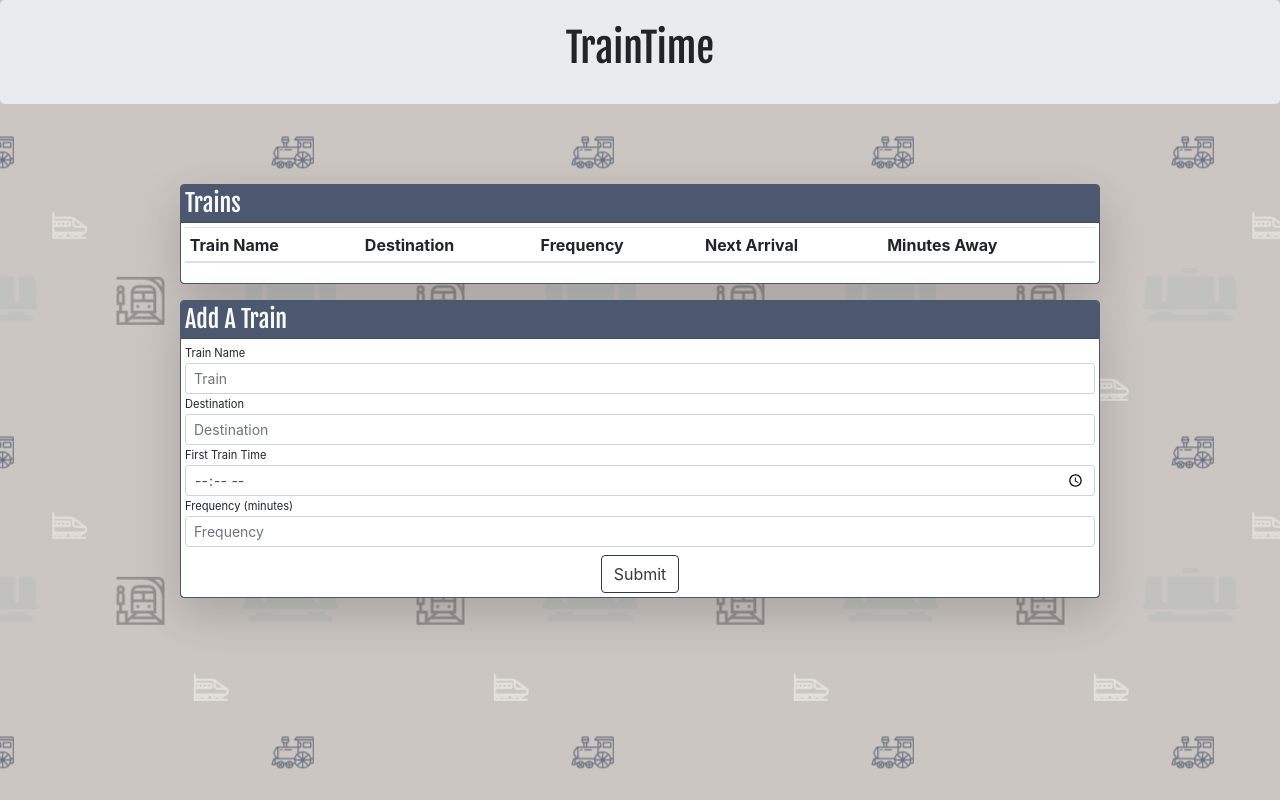
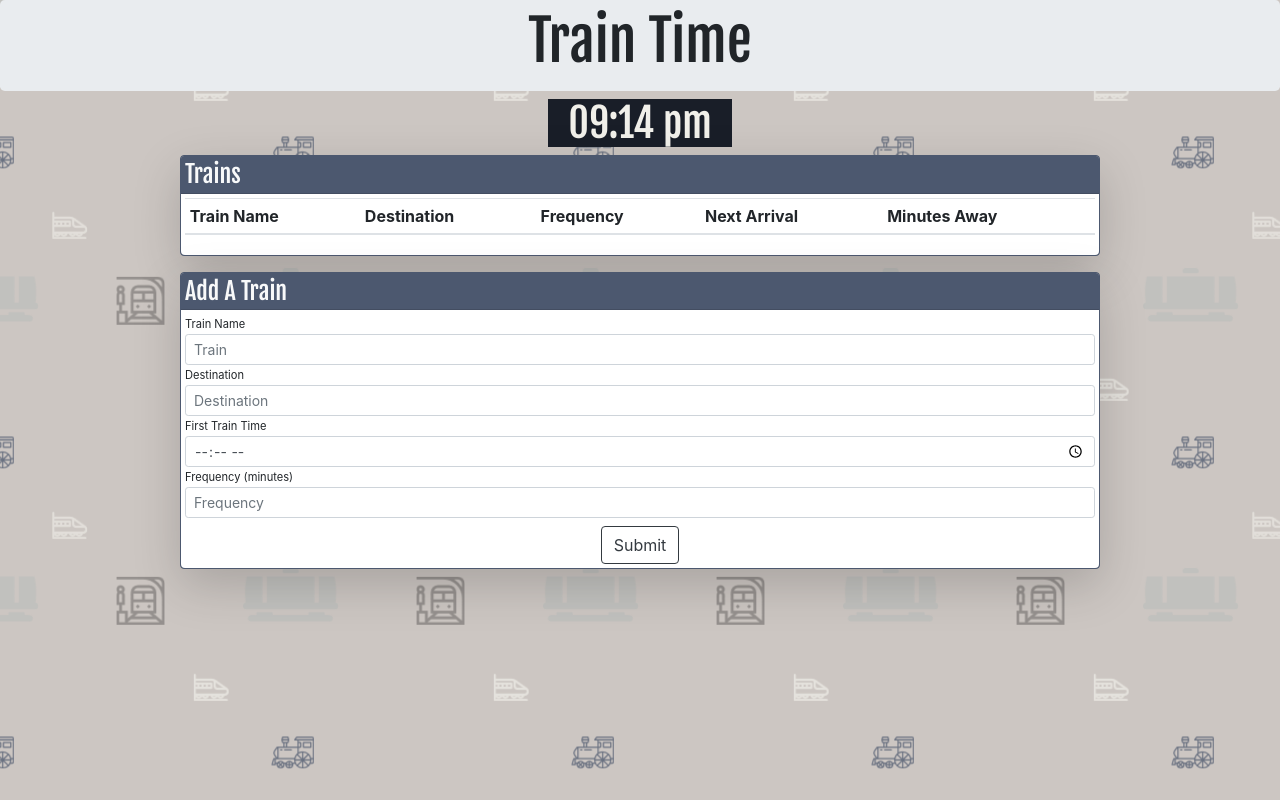
Before and after one commit to dcoco1890/trainTime, a plain HTML site: page index.html in a window 1280 px wide. Drawn offline with nearby package versions, Linux system fonts and the light colour scheme; no server answers.

Commit message:
added a clock that updates right away then every minute

```diff
--- a/assets/css/style.css
+++ b/assets/css/style.css
@@ -24,3 +24,9 @@ label, .form-group {
     margin-bottom: 0;
     font-size: smaller;
 }
+#clock {
+ background-color: #191e28;
+ color: #f1f0ea;
+ width: 20%;
+ height:3rem;
+}
--- a/assets/js/appjs.js
+++ b/assets/js/appjs.js
@@ -27,17 +27,12 @@ function updateTable(value) {
   var f = value.frequent;
   var t = value.time;
 
-
   var start = moment(t, "HH:mm").subtract(1, "years");
-  console.log('start :', start);
-
   var diffTime = moment().diff(moment(start), "minutes");
 
   // calculating the remainder and minutes till arrival
   let rem = diffTime % f;
   let minsT = f - rem;
-
-  console.log('minsT :', minsT);
 
   var next = moment().add(minsT, "minutes");
 
@@ -49,6 +44,14 @@ function updateTable(value) {
     x.html(`<td>${n}</td> <td>${d}</td> <td>${f}</td> <td>${moment(next).format("hh:mm")}</td> <td>${minsT}</td>`);
     $('#start').append(x);
   }
+}
+
+function updateClock () {
+  var time = moment().format("hh:mm a");
+  $("#c").text(time);
+
+
+
 }
 
 
@@ -64,7 +67,6 @@ database.ref().on("child_added", function (snap) {
 
 $('#submit').on("click", grab);
 
-
 function grab(e) {
 
   e.preventDefault();
@@ -76,3 +78,10 @@ function grab(e) {
   database.ref().push(data);
 
 }
+
+setInterval(updateClock, 60*1000);
+var inny = setInterval(function(){
+  var time = moment().format("hh:mm a");
+  $("#c").text(time);
+  clearInterval(inny);
+}, 1);
--- a/index.html
+++ b/index.html
@@ -16,14 +16,23 @@
 
 <body>
     <header>
-        <div class="jumbotron py-4">
-            <h1 class="text-center">TrainTime</h1>
+        <div class="jumbotron py-2 mb-2">
+            <h1 class="text-center display-4">Train Time</h1>
         </div>
     </header>
 
-    <br><br>
+
 
     <div class="container">
+        <div class="row">
+            <div class="col-md-10 offset-md-1 d-flex flex-row justify-content-center mb-2">
+                <div class="text-center" id="clock">
+                    <h1 class="mb-0" id="c"></h1>
+
+                </div>
+            </div>
+        </div>
+
         <div class="row mb-3">
             <div class="col-md-10 offset-md-1">
                 <div class="box shadow-lg rounded">
```
